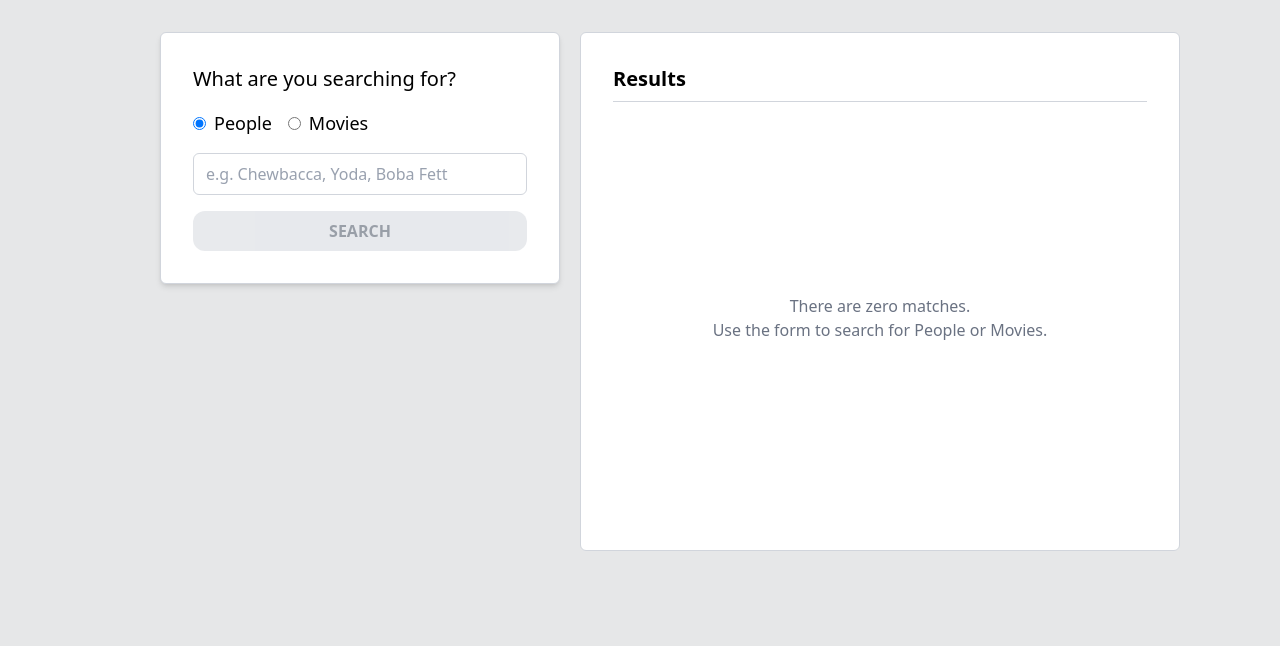
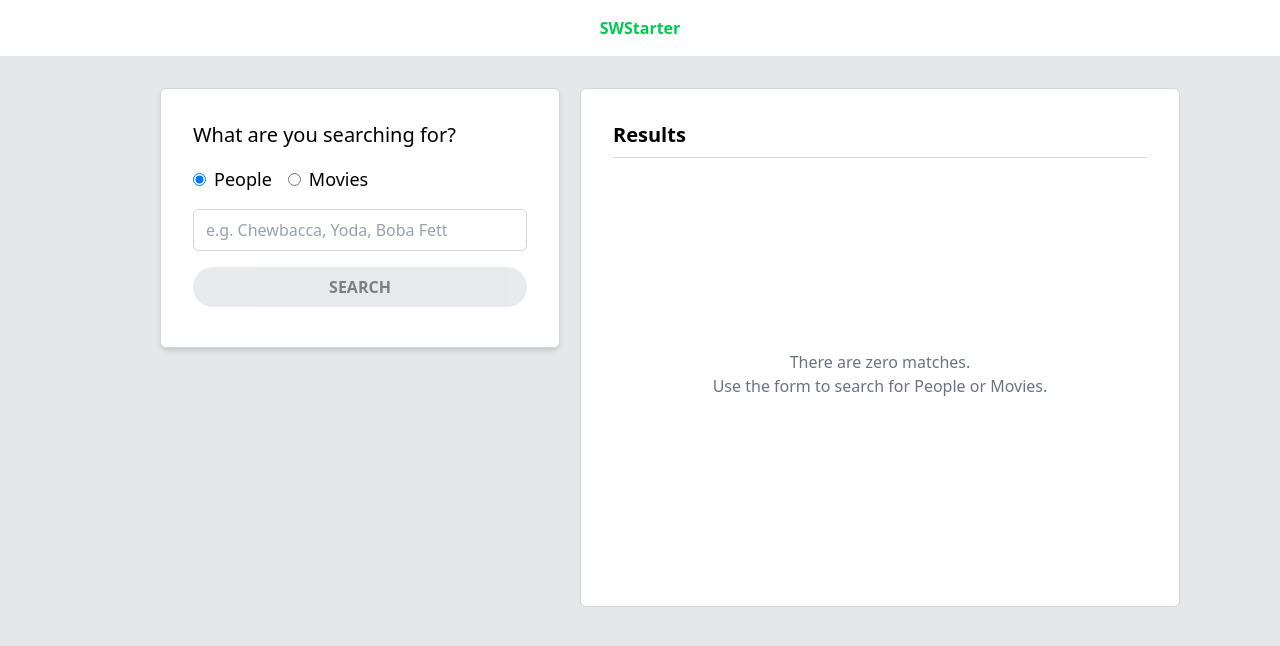
Before and after one commit to vavellar/lawnstarter-challenge, a Vue app in the folder frontend/: page / in a window 1280 px wide. Shown: the top 646 px of the page. Built offline with nearby package versions, Linux system fonts and the light colour scheme.

Commit message:
feat: creating button custom component

```diff
--- a/frontend/src/App.vue
+++ b/frontend/src/App.vue
@@ -1,6 +1,6 @@
 <template>
     <div id="grid grid-cols-1 grid-rows-[0.1fr_1fr] gap-0 h-screen">
-        <!-- <HeaderPage /> -->
+        <HeaderPage />
         <div v-if="searchStore.error" class="bg-red-100 border mt-26 border-red-400 text-red-700 px-4 py-3 rounded relative w-150 mx-auto flex flex-col items-center" role="alert">
             <strong class="font-bold">Error!</strong>
             <span class="block sm:inline">There was an error processing your request. Please try again later.</span>
--- /dev/null
+++ b/frontend/src/ui/components/CustomButton.vue
@@ -0,0 +1,29 @@
+<template>
+     <button
+        @click="emit('click')"
+        class="font-bold py-2 px-4 rounded-3xl my-2  md:mt-0"
+        :class="{ 'cursor-not-allowed opacity-50 bg-gray-300': disabled, 'bg-green-500 hover:bg-green-600 hover:cursor-pointer text-white': !disabled, 'w-full': full, 'md:w-fit': !full }"
+        >
+        {{ text }}
+    </button>
+</template>
+
+<script setup lang="ts">
+defineProps({
+    text: {
+        type: String,
+        required: true
+    },
+    disabled: {
+        type: Boolean,
+        default: false
+    },
+    full: {
+        type: Boolean,
+        default: false
+    }
+})
+
+const emit = defineEmits(['click']);
+
+</script>
--- a/frontend/src/ui/components/Results.vue
+++ b/frontend/src/ui/components/Results.vue
@@ -1,7 +1,7 @@
 <template>
   <div
     class="border border-gray-300 p-8 sm:w-150 w-full mx-auto bg-white rounded-md flex flex-col justify-between sm:h-fit"
-    :class="[searchStore.results.length === 10 ? 'h-full' : 'h-screen']"
+    :class="[searchStore.results.length === 10 ? 'h-full' : 'h-[94vh]']"
   >
    <div>
      <h2 class="text-xl font-bold mb-2">Results</h2>
@@ -20,33 +20,33 @@
             <li
                 v-for="(result, index) in searchStore.results"
                 :key="index"
-              class="flex justify-between items-center py-4 border-b border-gray-200 flex-col md:flex-row"
+                class="flex justify-between items-center py-4 md:py-2 border-b border-gray-200 flex-col md:flex-row"
             >
               <p class="font-bold text-left text-lg text-gray-700 w-full md:w-fit">{{ result.name || result.title }}</p>
-            <button
+              <CustomButton
+                  :full="isMobile"
                   @click="onClickItem(result)"
-                class="bg-green-500 hover:bg-green-600 hover:cursor-pointer text-white font-bold py-2 px-4 rounded-3xl w-full md:w-fit my-2  md:mt-0"
-            >
-              SEE DETAILS
-            </button>
+                  :text="'SEE DETAILS'"
+              />
             </li>
           </ul>
         </div>
       </div>
     </div>
-    <button
+    <CustomButton
           v-if="isMobile"
           @click="searchStore.clearResults()"
-          class="bg-green-500 hover:bg-green-600 hover:cursor-pointer text-white font-bold py-2 px-4 rounded-3xl w-full mt-4"
-      >
-          BACK TO SEARCH
-      </button>
+          class="mt-12"
+          :text="'BACK TO SEARCH'"
+          :full="isMobile"
+      />
   </div>
 </template>
 
 <script setup>
 import {useSearchStore} from "../../store/search.store";
 import { useResponsive } from "../../composables/useResponsive";
+import CustomButton from "../components/CustomButton.vue";
 import {useRouter} from "vue-router";
 const router = useRouter();
 const searchStore = useSearchStore();
--- a/frontend/src/ui/components/SearchCard.vue
+++ b/frontend/src/ui/components/SearchCard.vue
@@ -1,5 +1,5 @@
 <template>
-  <div class="p-8 sm:w-100 w-full h-screen sm:h-fit bg-white rounded-md shadow-md border border-gray-300 mx-auto flex flex-col justify-between">
+  <div class="p-8 sm:w-100 w-full h-[94vh] sm:h-fit bg-white rounded-md shadow-md border border-gray-300 mx-auto flex flex-col justify-between">
     <div>
       <h2 class="text-xl text-black mb-4">What are you searching for?</h2>
         <div class="flex items-center space-x-4 mb-4">
@@ -33,20 +33,19 @@
         />
       </div>
     </div>
-      <button
-          :disabled="!searchTerm.trim()"
-          @click="onSearch"
-          class="text-gray-700 py-2 px-4 rounded-xl w-full font-bold"
-          :class="{ 'cursor-not-allowed opacity-50 bg-gray-300': !searchTerm.trim(), 'bg-[#0ab463] hover:cursor-pointer text-white': searchTerm.trim() }"
-      >
-        {{ searchStore.loading ? "SEARCHING..." : "SEARCH" }}
-      </button>
+    <CustomButton
+      :disabled="!searchTerm.trim()"
+      @click="onSearch"
+      full
+      :text="searchStore.loading ? 'SEARCHING...' : 'SEARCH'"
+    />
   </div>
 </template>
 
 <script setup>
 import { ref, computed, watch } from "vue";
 import {useSearchStore} from "../../store/search.store";
+import CustomButton from "./CustomButton.vue";
 const searchStore = useSearchStore();
 
 const searchTerm = ref("");
--- a/frontend/src/ui/views/Home.vue
+++ b/frontend/src/ui/views/Home.vue
@@ -1,18 +1,21 @@
 <template>
   <div class="grid sm:grid-cols-1 md:grid-cols-[0.75fr_1fr] grid-rows-1 gap-x-5 gap-y-0 w-full sm:w-3/4 mx-auto">
-    <SearchCard v-if="isMobile && !searchStore.searchTrigerred ? true : isDesktop ? true : false"/>
-    <Results v-if="isDesktop ? true : searchStore.searchTrigerred ? true : false"/>
+    <SearchCard v-if="showSearchCard" />
+    <Results v-if="showResults" />
   </div>
 </template>
 <script setup>
 import SearchCard from "../components/SearchCard.vue";
 import Results from "../components/Results.vue";
 import { useResponsive } from "../../composables/useResponsive";
-import { onMounted } from "vue";
+import { onMounted, computed } from "vue";
 import { useSearchStore } from "../../store/search.store";
 
 const searchStore = useSearchStore();
 const { isMobile, isDesktop } = useResponsive();
+
+const showSearchCard = computed(() => isDesktop.value || (isMobile.value && !searchStore.searchTrigerred));
+const showResults = computed(() => isDesktop.value || searchStore.searchTrigerred);
 
 onMounted(() => {
   searchStore.resetError()
--- a/frontend/src/ui/views/Movie.vue
+++ b/frontend/src/ui/views/Movie.vue
@@ -1,6 +1,6 @@
 <template>
   <p v-if="searchStore.loading">Loading...</p>
-  <div class="border border-gray-300 p-4 max-w-4xl min-w-1/2 mx-auto bg-white rounded-md flex flex-col justify-between h-screen sm:h-fit w-full" v-else-if="movie?.title">
+  <div class="border border-gray-300 p-4 max-w-4xl min-w-1/2 mx-auto bg-white rounded-md flex flex-col justify-between h-[94vh] sm:h-fit w-full" v-else-if="movie?.title">
     <div>
       <h1 class="font-bold text-2xl mb-4 text-gray-800">{{ movie.title }}</h1>
 
@@ -27,12 +27,11 @@
     </div>
 
     <div class="mt-4">
-      <button
+      <CustomButton
           @click="router.push('/')"
-          class="bg-green-500 hover:bg-green-600 text-white font-bold py-2 px-4 rounded-md w-full md:w-fit"
-      >
-        BACK TO SEARCH
-      </button>
+          :text="'BACK TO SEARCH'"
+          :full="isMobile"
+      />
     </div>
   </div>
 </template>
@@ -42,6 +41,9 @@
 import {useSearchStore} from "../../store/search.store";
 import { computed, onMounted } from "vue";
 import {useRoute, useRouter} from "vue-router";
+import CustomButton from "../components/CustomButton.vue";
+import { useResponsive } from "../../composables/useResponsive";
+const { isMobile } = useResponsive();
 
 const searchStore = useSearchStore();
 const router = useRouter()
--- a/frontend/src/ui/views/People.vue
+++ b/frontend/src/ui/views/People.vue
@@ -1,6 +1,6 @@
 <template>
   <p v-if="searchStore.loading">Loading...</p>
-  <div class="border border-gray-300 w-full p-4 min-w-1/2 max-w-4xl mx-auto bg-white rounded-md flex flex-col justify-between h-screen sm:h-fit" v-else-if="character?.name">
+  <div class="border border-gray-300 w-full p-4 min-w-1/2 max-w-4xl mx-auto bg-white rounded-md flex flex-col justify-between h-[94vh] sm:h-fit" v-else-if="character?.name">
     <div>
       <h1 class="font-bold text-2xl mb-4 text-gray-800">{{ character.name }}</h1>
 
@@ -31,12 +31,11 @@
     </div>
 
     <div class="mt-4">
-      <button
+      <CustomButton
           @click="router.push('/')"
-          class="bg-green-500 hover:bg-green-600 text-white font-bold py-2 px-4 rounded-md w-full md:w-fit"
-      >
-        BACK TO SEARCH
-      </button>
+          :text="'BACK TO SEARCH'"
+          :full="isMobile"
+      />
     </div>
   </div>
 </template>
@@ -46,6 +45,9 @@
 import {useSearchStore} from "../../store/search.store";
 import {computed, onMounted} from "vue";
 import {useRouter, useRoute} from "vue-router";
+import CustomButton from "../components/CustomButton.vue";
+import { useResponsive } from "../../composables/useResponsive";
+const { isMobile } = useResponsive();
 
 const searchStore = useSearchStore();
 const router = useRouter()
```
Lines whose indentation alone changed are shown as unchanged.
